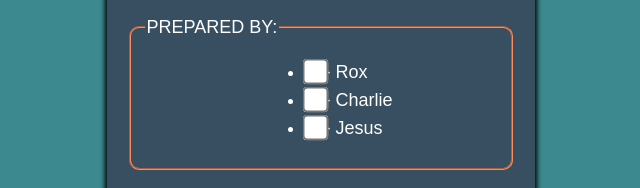
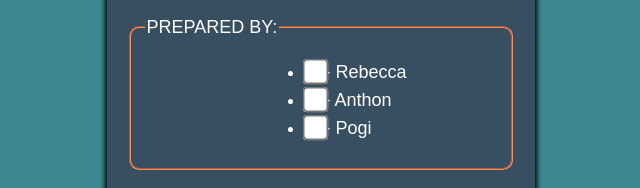
Before and after one commit to TabloITAdmin/Bistro-Daily-Usage, a plain HTML site: page dailyusage.html in a window 1280 px wide. Shown: the part 346-534 px from the top of the page, 319-959 px from the left. Drawn offline with Linux system fonts and the light colour scheme.

Commit message:
Update dailyusage.html

```diff
--- a/dailyusage.html
+++ b/dailyusage.html
@@ -1056,11 +1056,11 @@
       <fieldset style="margin-top: 20px;">
         <legend>PREPARED BY:</legend>
         <ul>
-          <li><input type="checkbox" name="PREPARED BY" class="largerCheckbox" value="Rox">- Rox</li>
-          <li><input type="checkbox" name="PREPARED BY" class="largerCheckbox" value="Charlie" style="margin-top: 10px;">-
-            Charlie</li>
-          <li><input type="checkbox" name="PREPARED BY" class="largerCheckbox" value="Jesus" style="margin-top: 10px;">-
-            Jesus</li>
+          <li><input type="checkbox" name="PREPARED BY" class="largerCheckbox" value="Rebecca">- Rebecca</li>
+          <li><input type="checkbox" name="PREPARED BY" class="largerCheckbox" value="Anthon" style="margin-top: 10px;">-
+            Anthon</li>
+          <li><input type="checkbox" name="PREPARED BY" class="largerCheckbox" value="Pogi" style="margin-top: 10px;">-
+            Pogi</li>
         </ul>
       </fieldset><br>
       <label>NOTES:</label><br>
```
